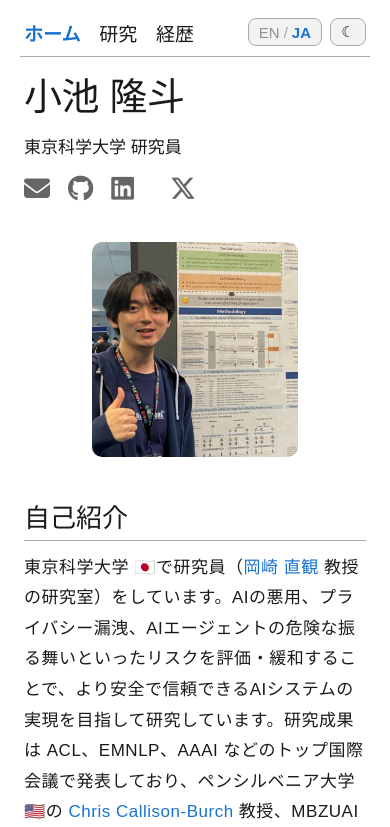
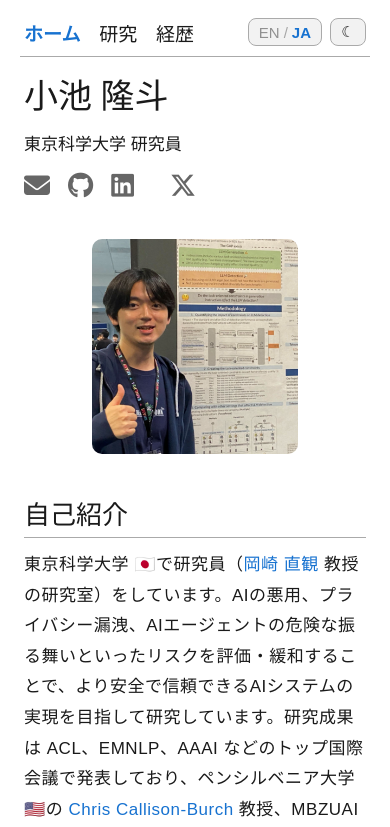
Before and after one commit to ryuryukke/ryuryukke.github.io, a plain HTML site: page index.html in a window 390 px wide. Both pictures are taken after a click on the button "EN/JA". Shown: the top 827 px of the page. Drawn offline with nearby package versions, Linux system fonts and the light colour scheme; some icons are missing; a web font is replaced by a local one.

Commit message:
Use Libre Baskerville for the name, bump CSS version

```diff
--- a/index.html
+++ b/index.html
@@ -3,7 +3,7 @@
 <head>
   <meta http-equiv="Content-Type" content="text/html; charset=UTF-8">
   <title>Ryuto Koike</title>
-  <link rel="stylesheet" type="text/css" href="stylesheet.css?v=20261126c">
+  <link rel="stylesheet" type="text/css" href="stylesheet.css?v=20261128">
 
   <link rel="icon" href="images/cat.png">
   <script async src="https://www.googletagmanager.com/gtag/js?id=UA-111341597-1"></script>
@@ -19,6 +19,9 @@
   <!-- <link href="https://fonts.googleapis.com/css?family=Google+Sans|Noto+Sans|Castoro|Crimson+Text|Noto+Sans+SC"
     rel="stylesheet"> -->
   <link href="https://fonts.googleapis.com/css2?family=Google+Sans:ital,wght@0,400;0,500;0,700;1,400&display=swap"
+    rel="stylesheet">
+  <!-- serif fonts for the name at the top (English / Japanese) -->
+  <link href="https://fonts.googleapis.com/css2?family=Libre+Baskerville&family=Noto+Serif+JP:wght@500&display=swap"
     rel="stylesheet">
   <!-- icon fonts for the profile links -->
   <link rel="stylesheet" href="https://cdnjs.cloudflare.com/ajax/libs/font-awesome/6.5.1/css/all.min.css">
--- a/stylesheet.css
+++ b/stylesheet.css
@@ -461,13 +461,18 @@ html:not([data-lang="ja"]) .ja {
 }
 
 /* ---- Home header: name / role / icon links ---- */
+/* name: formal serif (Libre Baskerville); Japanese name falls back to Noto Serif JP (Mincho) */
 .profile-name {
   margin: 0 0 22px;
-  font-family: 'Google Sans', sans-serif;
+  font-family: 'Libre Baskerville', 'Noto Serif JP', Georgia, serif;
+  font-weight: 400;
+  font-size: 42px;
+  line-height: 1.15;
+}
+
+html[data-lang="ja"] .profile-name {
+  font-family: 'Noto Serif JP', 'Hiragino Mincho ProN', 'Yu Mincho', serif;
   font-weight: 500;
-  font-size: 52px;
-  line-height: 1.1;
-  letter-spacing: -0.01em;
 }
 
 .profile-role {
@@ -1001,7 +1006,7 @@ html[data-theme="dark"] span[style*="color: red"] {
 
   /* --- header --- */
   .profile-name {
-    font-size: 38px;
+    font-size: 34px;
     margin-bottom: 14px;
   }
 
```
Also changed, not shown: cv.html (+3 -2 lines), news.html (+1 -1 lines), research.html (+1 -1 lines).
